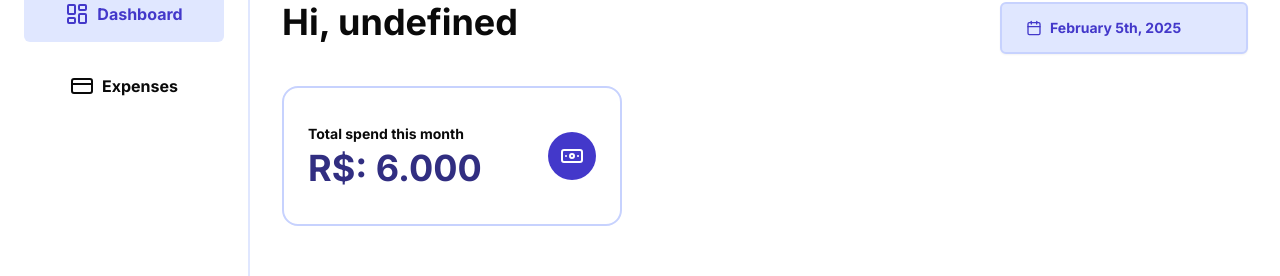
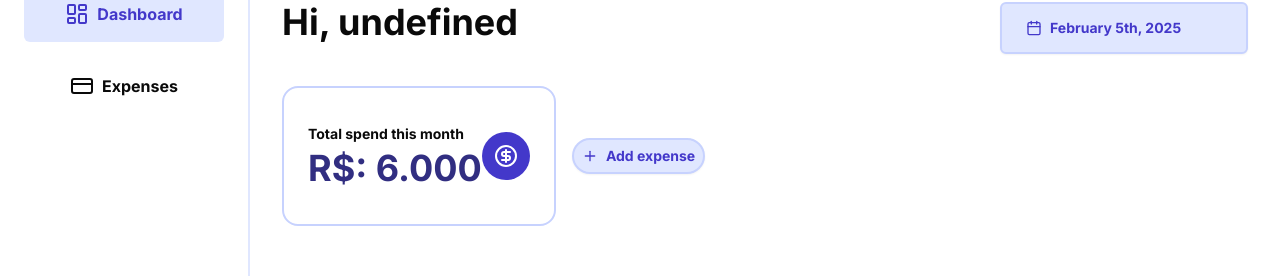
Before and after one commit to igormoraesdev/expense-tracker, a Next.js app: page /dashboard in a window 1280 px wide. Shown: the part 130-406 px from the top of the page. Built offline with nearby package versions, Linux system fonts and the light colour scheme; no server answers.

Commit message:
chore: update schema

```diff
--- a/src/components/page/Dashboard/DashboardContent.tsx
+++ b/src/components/page/Dashboard/DashboardContent.tsx
@@ -1,6 +1,7 @@
 "use client";
+import { Button } from "@/components/ui/button";
 import { CustomDatePicker } from "@/components/ui/form/CustomDatePicker";
-import { Banknote } from "lucide-react";
+import { CircleDollarSign, Plus } from "lucide-react";
 import { useSession } from "next-auth/react";
 
 export const DashboardContent = () => {
@@ -12,15 +13,24 @@ export const DashboardContent = () => {
         <h1 className="text-4xl font-bold">{`Hi, ${session.data?.user.name}`}</h1>
         <CustomDatePicker />
       </div>
+      <div className="flex mb-6 flex-col md:flex-row items-center gap-4">
         <div className="flex flex-row justify-between items-center p-6 border-2 border-indigo-200 rounded-2xl w-full max-w-[340px] h-[140px]">
           <div>
             <p className="mb-1 text-sm font-bold">Total spend this month</p>
             <p className="text-4xl font-bold text-indigo-900">R$: 6.000</p>
           </div>
           <div className="flex items-center justify-center size-12 rounded-full bg-indigo-700">
-          <Banknote className="text-white" />
+            <CircleDollarSign className="text-white" />
           </div>
         </div>
+        <Button variant="outline" className="rounded-full p-2">
+          <Plus />
+          <span className="hidden md:block">Add expense</span>
+        </Button>
+      </div>
+      {/* <div>
+        <h2 className="text-xl font-bold">Bills close to maturity</h2>
+      </div> */}
     </div>
   );
 };
```
Also changed, not shown: src/drizzle/schema/bills.ts (+12 -1 lines), src/lib/entities/bills/enum.ts (+10 -0 lines). Lines whose indentation alone changed are shown as unchanged.
